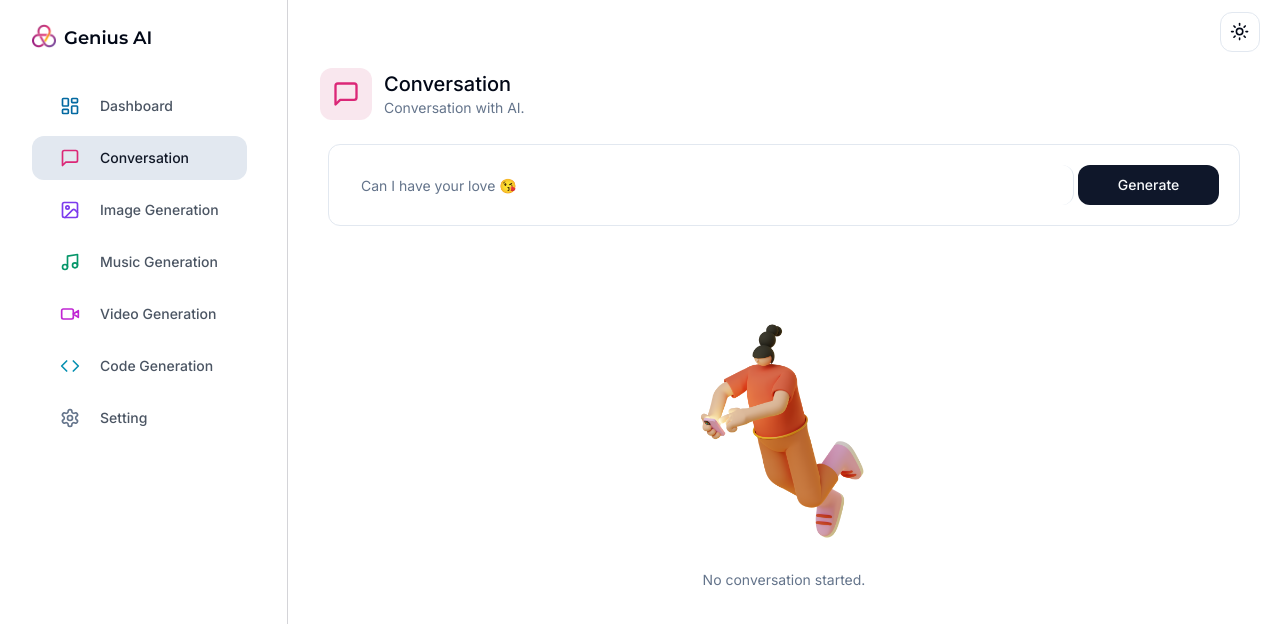
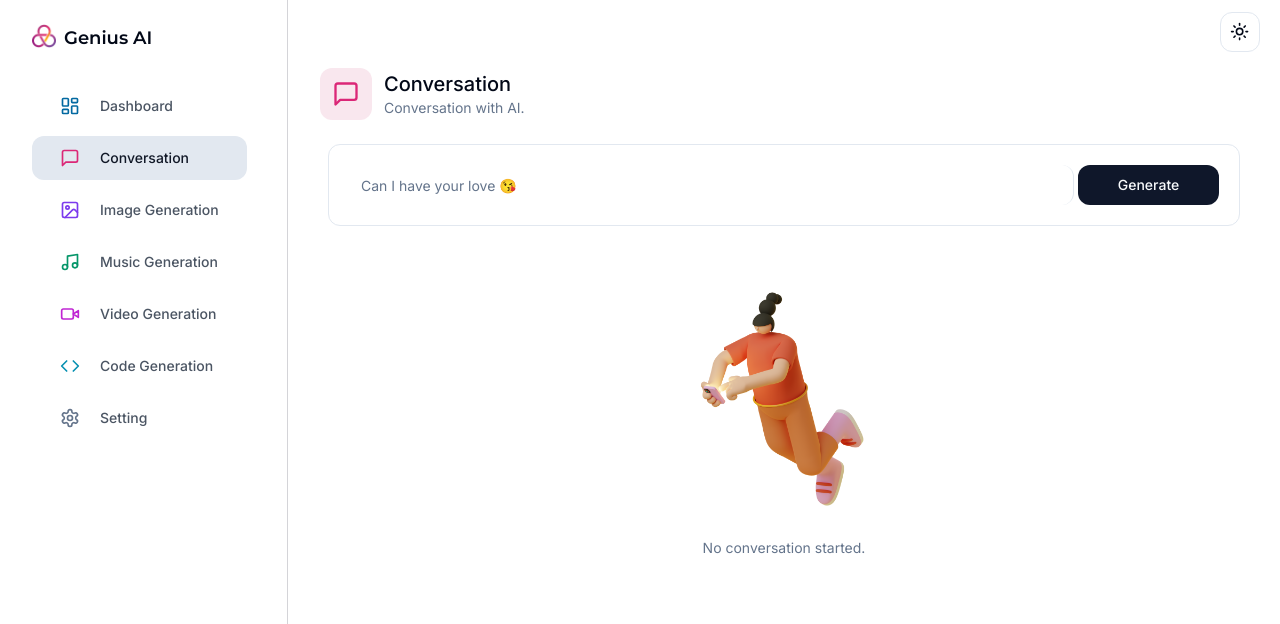
Before and after one commit to JazzsCo/genius-ai, a Next.js app: page /conversation in a window 1280 px wide. Shown: the top 624 px of the page. Built offline with nearby package versions, Linux system fonts and the light colour scheme.

Commit message:
Create reusable loading component

```diff
--- a/src/app/(dashboard)/(routes)/conversation/page.tsx
+++ b/src/app/(dashboard)/(routes)/conversation/page.tsx
@@ -21,6 +21,7 @@ import {
 import { Input } from "@/components/ui/input";
 import { Button } from "@/components/ui/button";
 import { cn } from "@/lib/utils";
+import Loading from "@/components/loading";
 
 const formSchema = z.object({
   prompt: z.string().min(1),
@@ -105,8 +106,12 @@ export default function ConversationPage() {
         </Form>
       </div>
 
-      <div className="px-2 mt-6 flex flex-col-reverse gap-y-3">
-        {!messages.length && <Empty title="No conversation started." />}
+      <div className="px-2 mt-6">
+        {isLoading && <Loading />}
+        {!messages.length && !isLoading && (
+          <Empty title="No conversation started." />
+        )}
+        <div className="flex flex-col-reverse gap-y-3 mt-3">
           {messages.map((message) => (
             <div
               key={message.content}
@@ -120,5 +125,6 @@ export default function ConversationPage() {
           ))}
         </div>
       </div>
+    </div>
   );
 }
--- a/src/components/empty.tsx
+++ b/src/components/empty.tsx
@@ -6,7 +6,7 @@ interface EmptyProps {
 
 const Empty = ({ title }: EmptyProps) => {
   return (
-    <div className="mt-8 h-full flex flex-col justify-center items-center">
+    <div className="h-full flex flex-col justify-center items-center">
       <div className="relative w-64 h-64 md:w-72 md:h-72">
         <Image fill alt="Empty" src={"/empty.png"} />
       </div>
--- /dev/null
+++ b/src/components/loading.tsx
@@ -0,0 +1,14 @@
+import Image from "next/image";
+
+const Loading = () => {
+  return (
+    <div className="p-5 py-3 flex flex-col justify-center items-center gap-y-2 border rounded-xl bg-muted">
+      <div className="relative w-6 h-6 animate-spin">
+        <Image fill alt="Loading" src={"/logo.png"} />
+      </div>
+      <p className="text-sm text-muted-foreground">Genius is thinking</p>
+    </div>
+  );
+};
+
+export default Loading;
--- a/src/components/sidebar.tsx
+++ b/src/components/sidebar.tsx
@@ -17,7 +17,7 @@ const SideBar = () => {
     <div className="flex flex-col h-full px-5 lg:px-8 py-6">
       <Link href={"/"} className="flex w-fit space-x-2 mb-8">
         <div className="relative h-6 w-6">
-          <Image fill alt="logo" src={"/logo.png"} />
+          <Image fill alt="Logp" src={"/logo.png"} />
         </div>
         <h2
           className={cn(
```
Lines whose indentation alone changed are shown as unchanged.
